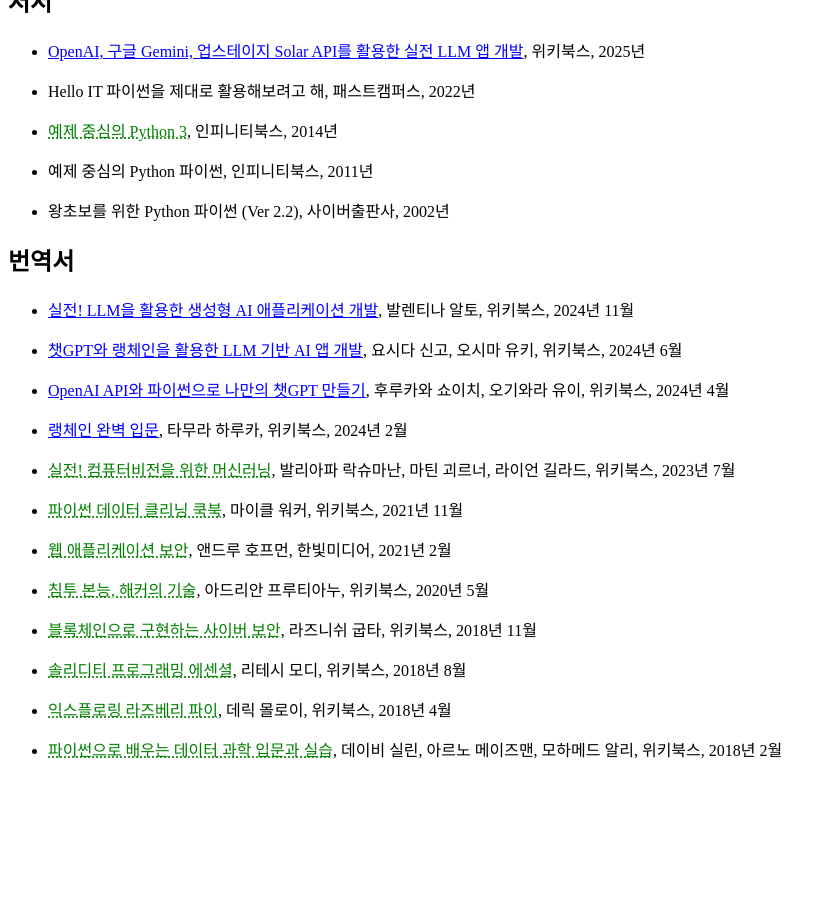
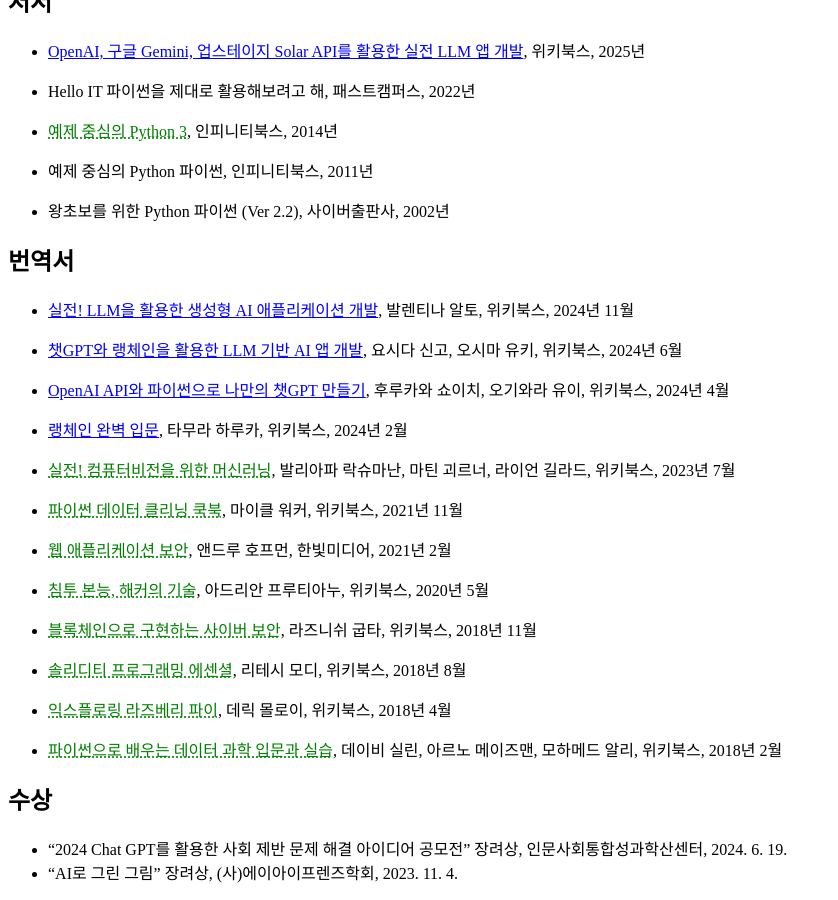
Before and after one commit to ychoi-kr/ychoi.kr, a Jekyll site: the page built from cv.md, in a window 1280 px wide and 900 px high, scrolled down 1509 px. Shown: the whole window, without its empty margins (0-838 px from the left). Built offline with Jekyll 4.4.1, drawn with Linux system fonts in a browser that asks for light colours; before the commit the page ends 2286 px from its top, so only the background shows below that.

Commit message:
이력서 수상 내역 추가

```diff
--- a/cv.md
+++ b/cv.md
@@ -47,3 +47,7 @@
 {% for book in site.data.translated_books %}
   - {% if book.link %}[{{ book.title }}]({{ book.link }}){% else %}{{ book.title }}{% endif %}, {{ book.authors }}, {{ book.publisher }}, {{ book.date }}
 {% endfor %}
+
+## 수상
+- “2024 Chat GPT를 활용한 사회 제반 문제 해결 아이디어 공모전” 장려상, 인문사회통합성과학산센터, 2024. 6. 19.
+- “AI로 그린 그림” 장려상, (사)에이아이프렌즈학회, 2023. 11. 4.
```
